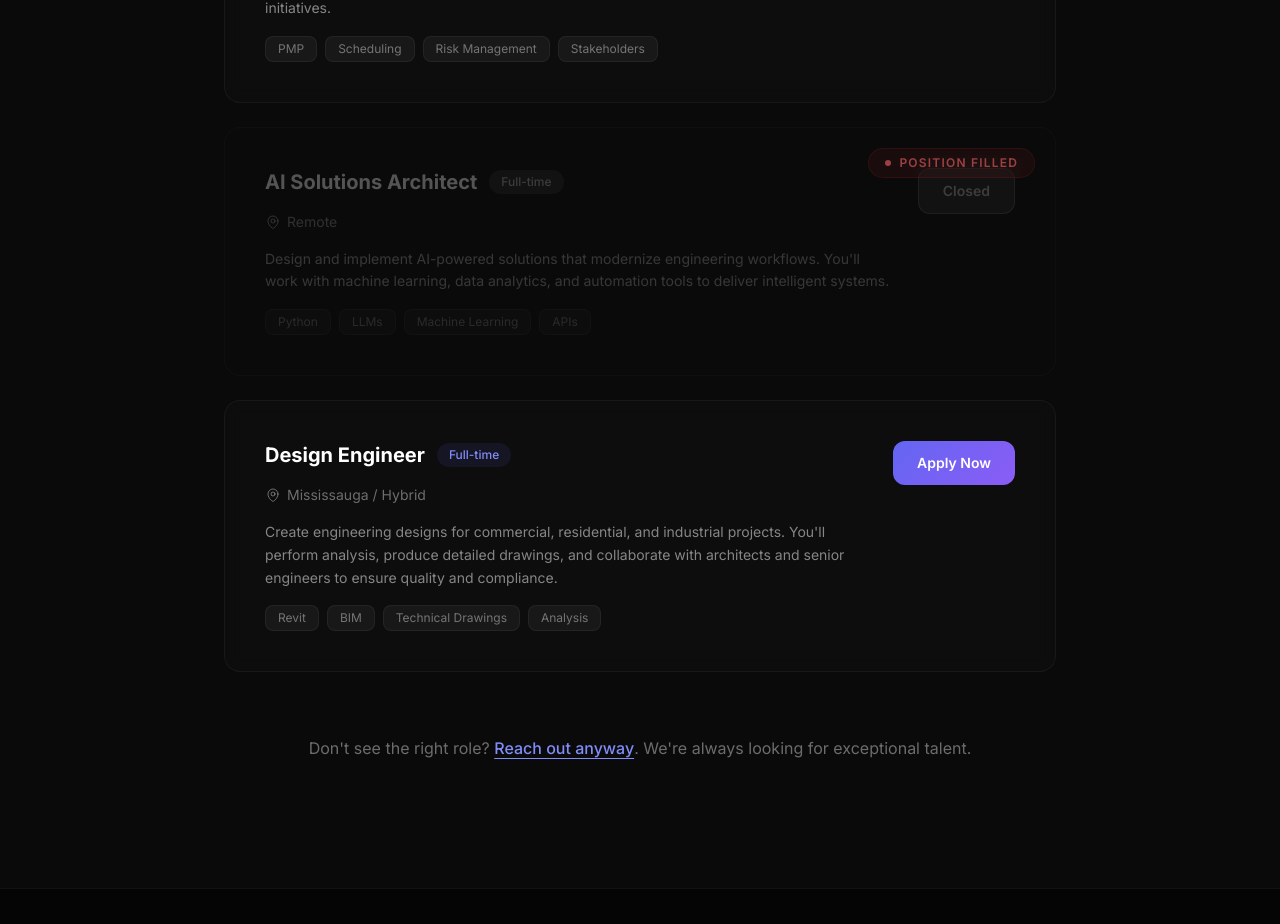
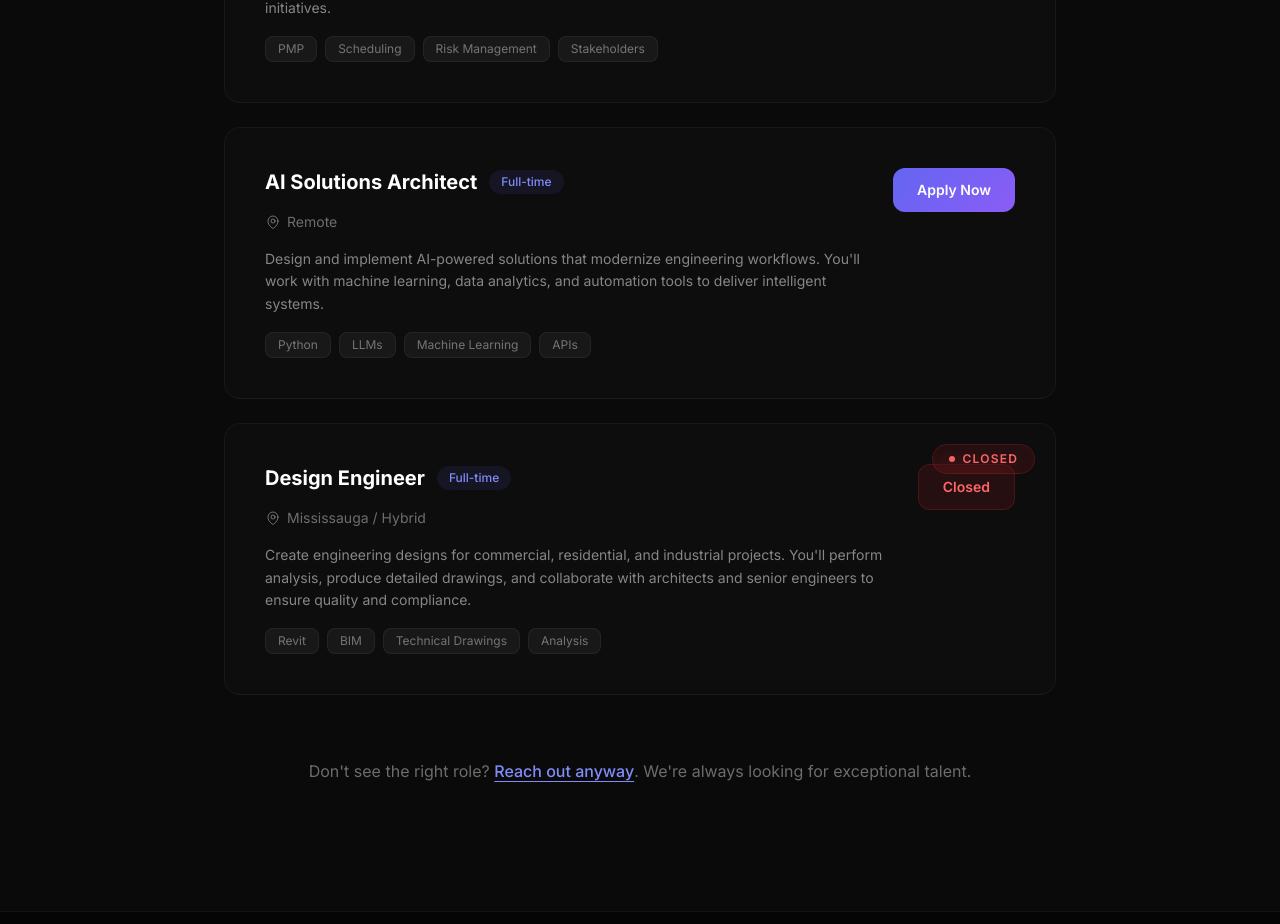
Before and after one commit to ahmadabuhattab/ccf, a Next.js app: page /careers in a window 1280 px wide. Shown: the part 980-1904 px from the top of the page. Built offline with nearby package versions, Linux system fonts and the light colour scheme.

Commit message:
Close Design Engineer position instead of AI Solutions Architect
Moved closed status to Design Engineer. Removed card dimming/fade —
card stays fully visible with a red 'Closed' badge and red button.

https://claude.ai/code/session_01C6tV5kDGhkVUWUfeRi6ZUW

```diff
--- a/src/app/careers/page.tsx
+++ b/src/app/careers/page.tsx
@@ -54,7 +54,7 @@ const positions = [
     description:
       "Design and implement AI-powered solutions that modernize engineering workflows. You'll work with machine learning, data analytics, and automation tools to deliver intelligent systems.",
     tags: ["Python", "LLMs", "Machine Learning", "APIs"],
-    closed: true,
+    closed: false,
   },
   {
     title: "Design Engineer",
@@ -63,7 +63,7 @@ const positions = [
     description:
       "Create engineering designs for commercial, residential, and industrial projects. You'll perform analysis, produce detailed drawings, and collaborate with architects and senior engineers to ensure quality and compliance.",
     tags: ["Revit", "BIM", "Technical Drawings", "Analysis"],
-    closed: false,
+    closed: true,
   },
 ];
 
@@ -112,26 +112,26 @@ export default function CareersPage() {
           <div className="space-y-6">
             {positions.map((position, i) => (
               <AnimatedSection key={position.title} delay={i * 100}>
-                <article className={`relative overflow-hidden rounded-2xl border bg-surface/50 p-8 backdrop-blur-sm sm:p-10 ${position.closed ? "border-white/[0.03] opacity-60" : "card-hover group border-white/5"}`}>
+                <article className="card-hover group relative overflow-hidden rounded-2xl border border-white/5 bg-surface/50 p-8 backdrop-blur-sm sm:p-10">
                   {position.closed && (
                     <div className="absolute top-5 right-5 z-20 flex items-center gap-2 rounded-full border border-red-500/20 bg-red-500/10 px-4 py-1.5 backdrop-blur-sm">
-                      <span className="h-1.5 w-1.5 rounded-full bg-red-400" />
+                      <span className="h-1.5 w-1.5 rounded-full bg-red-400 animate-pulse" />
                       <span className="text-xs font-semibold uppercase tracking-widest text-red-400">
-                        Position Filled
+                        Closed
                       </span>
                     </div>
                   )}
-                  <div className={`flex flex-col gap-6 sm:flex-row sm:items-start sm:justify-between ${position.closed ? "select-none" : ""}`}>
+                  <div className="flex flex-col gap-6 sm:flex-row sm:items-start sm:justify-between">
                     <div className="flex-1 space-y-4">
                       <div className="flex flex-wrap items-center gap-3">
-                        <h3 className={`text-xl font-bold ${position.closed ? "text-white/50" : "text-white"}`}>
+                        <h3 className="text-xl font-bold text-white">
                           {position.title}
                         </h3>
-                        <span className={`rounded-full px-3 py-1 text-xs font-medium ${position.closed ? "bg-white/5 text-white/30" : "bg-primary/10 text-primary-light"}`}>
+                        <span className="rounded-full bg-primary/10 px-3 py-1 text-xs font-medium text-primary-light">
                           {position.type}
                         </span>
                       </div>
-                      <p className={`flex items-center gap-1.5 text-sm ${position.closed ? "text-white/25" : "text-white/40"}`}>
+                      <p className="flex items-center gap-1.5 text-sm text-white/40">
                         <svg
                           className="h-4 w-4"
                           fill="none"
@@ -153,14 +153,14 @@ export default function CareersPage() {
                         </svg>
                         {position.location}
                       </p>
-                      <p className={`text-sm leading-relaxed ${position.closed ? "text-white/30" : "text-white/50"}`}>
+                      <p className="text-sm leading-relaxed text-white/50">
                         {position.description}
                       </p>
                       <div className="flex flex-wrap gap-2">
                         {position.tags.map((tag) => (
                           <span
                             key={tag}
-                            className={`rounded-lg border px-3 py-1 text-xs ${position.closed ? "border-white/[0.03] bg-white/[0.02] text-white/20" : "border-white/5 bg-white/5 text-white/40"}`}
+                            className="rounded-lg border border-white/5 bg-white/5 px-3 py-1 text-xs text-white/40"
                           >
                             {tag}
                           </span>
@@ -168,7 +168,7 @@ export default function CareersPage() {
                       </div>
                     </div>
                     {position.closed ? (
-                      <span className="shrink-0 rounded-xl border border-white/10 bg-white/5 px-6 py-3 text-center text-sm font-semibold text-white/30 cursor-not-allowed">
+                      <span className="shrink-0 rounded-xl border border-red-500/20 bg-red-500/10 px-6 py-3 text-center text-sm font-semibold text-red-400 cursor-not-allowed">
                         Closed
                       </span>
                     ) : (
```
